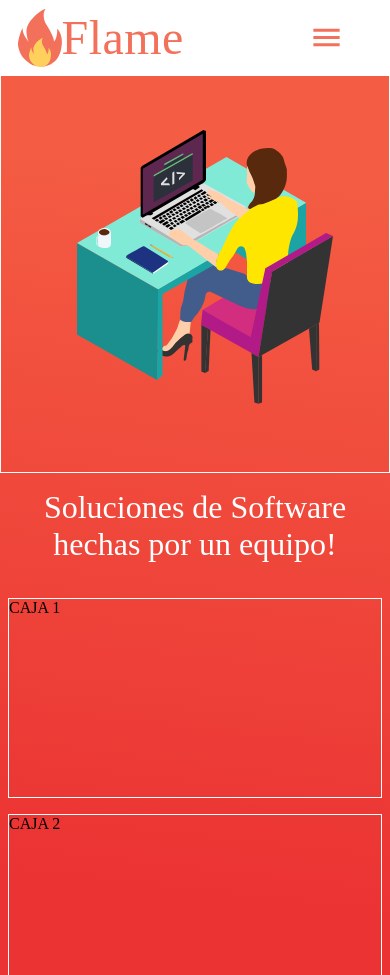
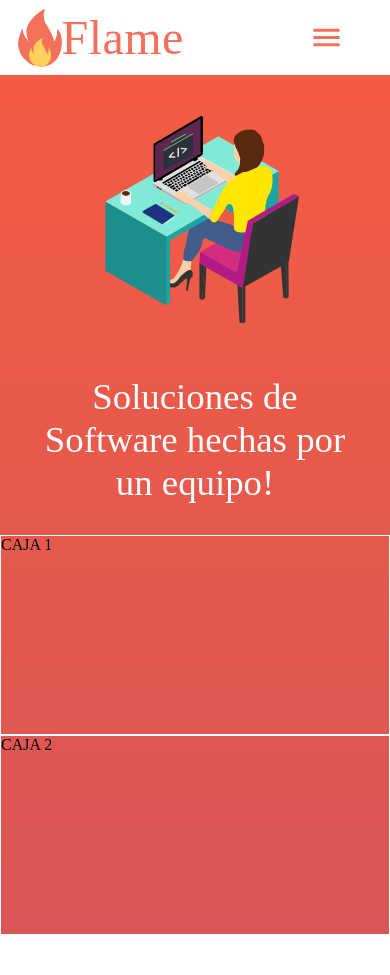
Before and after one commit to FlameTeam/FlameWebApp, a React (Create React App) app: page / in a window 390 px wide. After the commit the page ends 935 px from the top, so only its background shows below. Built offline with nearby package versions, Linux system fonts and the light colour scheme; a web font is replaced by a local one.

Commit message:
header full responsive, boxes with button waiting for develop

```diff
--- a/src/components/Navbar.js
+++ b/src/components/Navbar.js
@@ -1,4 +1,3 @@
-// import React, { useContext } from "react";
 import React, { useState } from "react";
 
 import {
--- a/src/styles/components/headerStyle.js
+++ b/src/styles/components/headerStyle.js
@@ -2,28 +2,26 @@ import { makeStyles } from "@material-ui/core/styles";
 
 const useStyles = makeStyles((theme) => ({
   header: {
-    background: "linear-gradient(6.53deg, #EB3333 11.2%, #F45C43 88.07%)",
+    background: "linear-gradient(0deg, #D85656 0%, #F45C43 100%)",
     flexGrow: "1",
     alignItem: "center",
-    height: "400px",
 
-    margin: "0",
-
-    [theme.breakpoints.down("xs")]: {
-      height: "900px",
-    },
 
   },
 
   imageGrid: {
+
+    margin: "0",
     display: "flex",
     justifyContent: "center",
-    marginBottom: "0",
-    border: "1px solid white"
+
   },
 
   image: {
-    marginBottom: "0",
+
+    [theme.breakpoints.up("xs")]: {
+      height: "300px",
+    },
     [theme.breakpoints.up("sm")]: {
       height: "340px",
     },
@@ -36,18 +34,17 @@ const useStyles = makeStyles((theme) => ({
       color: "#FFFFFF",
       fontWeight: "normal",
       fontSize: "2.5em",
-      marginTop: "0.5em",
+      marginTop: "0",
       textAlign: "center",
 
-      [theme.breakpoints.down("sm")]: {
-        fontSize: "1em",
+      [theme.breakpoints.up("xs")]: {
+        fontSize: "2.3em",
+        paddingLeft: "1em",
+        paddingRight: "1em"
       },
-      [theme.breakpoints.down("md")]: {
-        fontSize: "2em",
-      },
-
-
-      // border: "1px solid blue",
+      [theme.breakpoints.up("sm")]: {
+        fontSize: "2.4em",
+      }
   },
 
   gridBoxesContainer: {
@@ -57,7 +54,6 @@ const useStyles = makeStyles((theme) => ({
 
   gridItemBox: {
     border: "1px solid white",
-    margin: "0.5em",
     height: "200px",
     width: "40%"
   }
```
